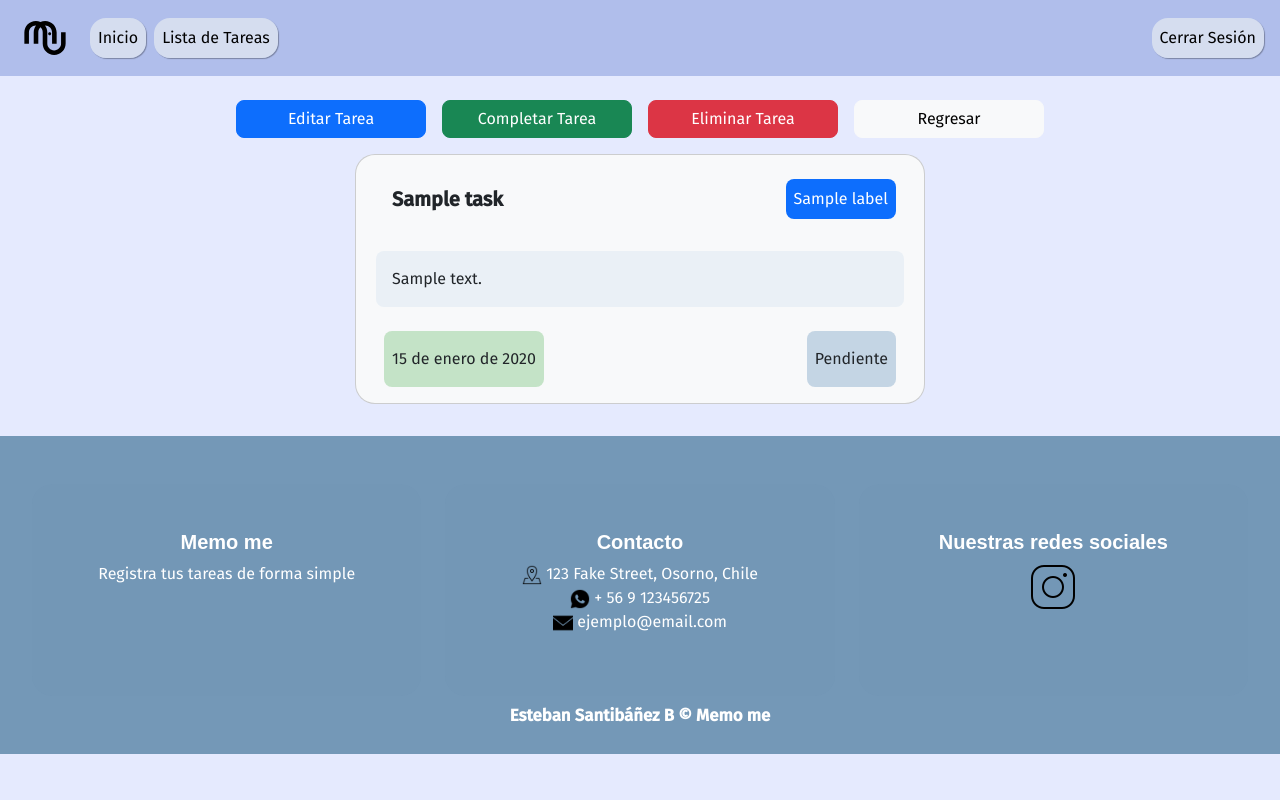
After one commit to Santisu/Task-App-with-Django, a Django app: page /tasks/task/1/ in a window 1280 px wide. The commit adds this page. Run offline with Django 4.2, Linux system fonts and the light colour scheme; a user stored in the database is signed in; tables that the repository leaves empty hold one stand-in row (values such as "Sample post"); some web fonts are replaced.

Commit message:
Aprendizaje 3

```diff
--- a/lista_de_tareas/index_app/static/css/styles.css
+++ b/lista_de_tareas/index_app/static/css/style.css
@@ -195,6 +195,53 @@ li {
   color: rgba(40, 51, 178, 0.537);
   text-shadow: 2px 3px 3px rgba(0, 0, 0, 0.3);
 }
+
+/* EFECTIWIS PERSONALES */
+
+.hovered {
+  transition: 0.3s;
+}
+
+.hovered:hover {
+  transform: scale(1.05, 1.05);
+}
+
+.latente {
+  animation: latencia 1.5s infinite;
+}
+.cursor {
+  cursor: default;
+}
+
+
+@keyframes latencia {
+  0% {
+    transform: scale(1, 1);
+    text-shadow: 2px 3px 3px rgba(0, 0, 0, 0);
+  }
+  50% {
+    transform: scale(1.05, 1.05);
+    text-shadow: 2px 3px 3px rgba(0, 0, 0, 0.3);
+  }
+  100% {
+    transform: scale(1, 1);
+    text-shadow: 2px 3px 3px rgba(0, 0, 0, 0);
+  }
+}
+
+
+.bg-date {
+  background-color: rgba(76, 175, 80, 0.3);
+}
+
+.bg-status {
+  background-color: rgba(76, 130, 175, 0.3);
+}
+
+.bg-description {
+  background-color: rgba(169, 202, 229, 0.193);
+}
+
 @media only screen and (max-width: 995px) {
   .cardo {
     margin-top: 20px;
--- a/lista_de_tareas/index_app/templates/base.html
+++ b/lista_de_tareas/index_app/templates/base.html
@@ -11,7 +11,7 @@
       integrity="sha384-9ndCyUaIbzAi2FUVXJi0CjmCapSmO7SnpJef0486qhLnuZ2cdeRhO02iuK6FUUVM"
       crossorigin="anonymous"
     />
-    <link rel="stylesheet" href="{% static 'css/styles.css' %}" />
+    <link rel="stylesheet" href="{% static 'css/style.css' %}" />
     <title>{% block title %}{% endblock %}</title>
   </head>
   <body>
@@ -41,7 +41,16 @@
                 >Inicio</a
               >
             </li>
-
+            {% if user.is_authenticated%}
+            <li class="nav-item navli">
+              <a
+                class="nav-link active navboton rounded-4 mx-1"
+                aria-current="page"
+                href="{% url 'tasks_list'%}"
+                >Lista de Tareas</a
+              >
+            </li>
+            {% endif %}
           </ul>
           <ul class="navbar-nav ms-auto">
             {% if user.is_authenticated %}
--- a/lista_de_tareas/lista_de_tareas/urls.py
+++ b/lista_de_tareas/lista_de_tareas/urls.py
@@ -20,5 +20,6 @@ from django.urls import include, path
 urlpatterns = [
     path('admin/', admin.site.urls),
     path('', include('index_app.urls')),
-    path('auth/', include('auth_app.urls'))
+    path('auth/', include('auth_app.urls')),
+    path('tasks/', include('task_app.urls'))
 ]
--- a/lista_de_tareas/task_app/admin.py
+++ b/lista_de_tareas/task_app/admin.py
@@ -1,5 +1,6 @@
 from django.contrib import admin
-from .models import Label
+from .models import Label, Task
 
 
 admin.site.register(Label)
+admin.site.register(Task)
--- a/lista_de_tareas/task_app/models.py
+++ b/lista_de_tareas/task_app/models.py
@@ -1,13 +1,10 @@
 from django.db import models
 from django.contrib.auth.models import User
-
-
-
 
 class Label(models.Model):
     id = models.AutoField(primary_key=True)
     title = models.CharField(max_length=25)
-    description = models.CharField(max_length=200, blank=True)
+    description = models.TextField(max_length=200, blank=True)
 
     def __str__(self):
         return self.title
@@ -15,17 +12,17 @@ class Label(models.Model):
 
 class Task(models.Model):
     STATUS_CHOICE = [
-          ('pendiente', 'Pendiente'),
-          ('en progreso', 'En progreso'),
-          ('completada', 'Completada')
+          ('Pendiente', 'Pendiente'),
+          ('En Progreso', 'En progreso'),
+          ('Completada', 'Completada')
     ]
     id = models.AutoField(primary_key=True)
     title = models.CharField(max_length=30)
     description = models.TextField()
     due_date = models.DateField(blank=True)
     status = models.CharField(max_length=15, choices=STATUS_CHOICE)
-    label_id = models.ForeignKey(Label, verbose_name=("etiqueta"), on_delete=models.PROTECT)
-    user_id = models.ForeignKey(User, on_delete=models.CASCADE)
+    label = models.ForeignKey(Label, verbose_name=("etiqueta"), on_delete=models.PROTECT)
+    user = models.ForeignKey(User, on_delete=models.CASCADE)
 
     def formatted_due_date(self):
             return self.due_date.strftime("%d-%m-%Y %H:%M:%S")
--- /dev/null
+++ b/lista_de_tareas/task_app/templates/task_item.html
@@ -0,0 +1,66 @@
+{% extends 'base.html' %}
+{% load static %}
+{% block title %}Tarea {{ task }}{% endblock %}
+
+{% block content %}
+{% block header %}{% endblock %}
+<div class="row justify-content-center">
+<a href="" class="btn btn-primary rounded-3 col-2 m-2">Editar Tarea</a>
+<a href="" class="btn btn-success rounded-3 col-2 m-2">Completar Tarea</a>
+<button type="button" class="btn btn-danger rounded-3 col-2 m-2" data-bs-toggle="modal" data-bs-target="#deleteModal">
+    Eliminar Tarea
+  </button>
+
+  <!-- Modal -->
+  <div class="modal fade" id="deleteModal" tabindex="-1" aria-labelledby="deleteModalLabel" aria-hidden="true">
+    <div class="modal-dialog">
+      <div class="modal-content">
+        <div class="modal-header">
+          <h5 class="modal-title" id="deleteModalLabel">Confirmar eliminación</h5>
+          <button type="button" class="btn-close" data-bs-dismiss="modal" aria-label="Close"></button>
+        </div>
+        <div class="modal-body">
+            ¿Está seguro de querer eliminar la tarea? <br> Esta no podrá ser recuperada...
+        </div>
+            <div class="modal-footer">
+              <button type="button" class="btn btn-secondary" data-bs-dismiss="modal">Volver</button>
+              <button type="submit" class="btn btn-danger">Eliminar Tarea</button>
+            </div>
+      </div>
+    </div>
+  </div>
+
+
+
+
+
+
+<a href="{% url 'tasks_list' %}" class="btn btn-light rounded-3 col-2 m-2">Regresar</a>
+</div>
+<div class="row justify-content-center">
+    <div class="card text-dark bg-light mt-2 mb-3 col-6 hovered">
+        <div class="card-body d-flex justify-content-between">
+          <span class="card-title h5 p-2 rounded-3 my-2 cursor">{{ task }}</span>
+          <span class="{% if task.label_id == 1 %}bg-primary text-white
+            {% elif task.label_id == 2 %}bg-success text-white
+            {% elif task.label_id == 3 %}bg-warning
+            {% elif task.label_id == 4 %}bg-light
+            {% else %}bg-danger text-white {% endif%} p-2 rounded-3 my-2 hovered cursor"data-bs-toggle="tooltip" data-bs-placement="bottom" title="{{ task.label.description }}">{{ task.label.title}}</span>
+        </div>
+        <div class="p-3 m-2 bg-description rounded-3">
+          <p class="card-text cursor ">{{ task.description }}</p>
+        </div>
+        <div class="card-body d-flex justify-content-between">
+            <span class="bg-date p-2 py-3 rounded-3 cursor">{{ task.due_date }}</span>
+            <span class="bg-status p-2 py-3 rounded-3 cursor">{{ task.status }}</span>
+        </div>
+    </div>
+</div>
+
+
+
+{% endblock %}
+
+{% for label in labels %}
+<span class="">{{ label }}</span>
+{% endfor %}
--- /dev/null
+++ b/lista_de_tareas/task_app/urls.py
@@ -0,0 +1,9 @@
+from django.urls import path
+from .views import TaskListView, TaskItemView
+
+
+urlpatterns = [
+    path('tasks_list', TaskListView.as_view(), name="tasks_list"),
+    path('task/<int:pk>/', TaskItemView.as_view(), name="task_item"),
+
+]
--- a/lista_de_tareas/task_app/views.py
+++ b/lista_de_tareas/task_app/views.py
@@ -1,3 +1,29 @@
-from django.shortcuts import render
+from django.shortcuts import get_object_or_404, redirect, render
+from django.views import View
+from django.contrib.auth.models import User
+from .models import Task, Label
+from django.contrib.auth.decorators import login_required
+from django.utils.decorators import method_decorator
 
-# Create your views here.
+@method_decorator(login_required, name ='dispatch')
+class TaskListView(View):
+    template = "tasks_list.html"
+
+    def get(self, request):
+        user = request.user
+        labels = Label.objects.all()
+        tasks = Task.objects.filter(user_id=user).order_by('due_date')
+        context = {'tasks' : tasks,
+                    'labels' : labels}
+        return render(request, self.template, context)
+
+@method_decorator(login_required, name ='dispatch')
+class TaskItemView(View):
+    template = "task_item.html"
+
+    def get(self, request, pk):
+        task = get_object_or_404(Task, pk=pk)
+        labels = Label.objects.all()
+        context = {'task' : task,
+                    'labels' : labels}
+        return render(request, self.template, context)
```
Also changed, not shown: lista_de_tareas/task_app/templates/tasks_list.html (added, +50 -0 lines), lista_de_tareas/task_app/migrations/0002_alter_label_description.py (added), lista_de_tareas/task_app/migrations/0003_rename_label_id_task_label_rename_user_id_task_user.py (added), lista_de_tareas/task_app/migrations/0004_alter_task_status.py (added).
